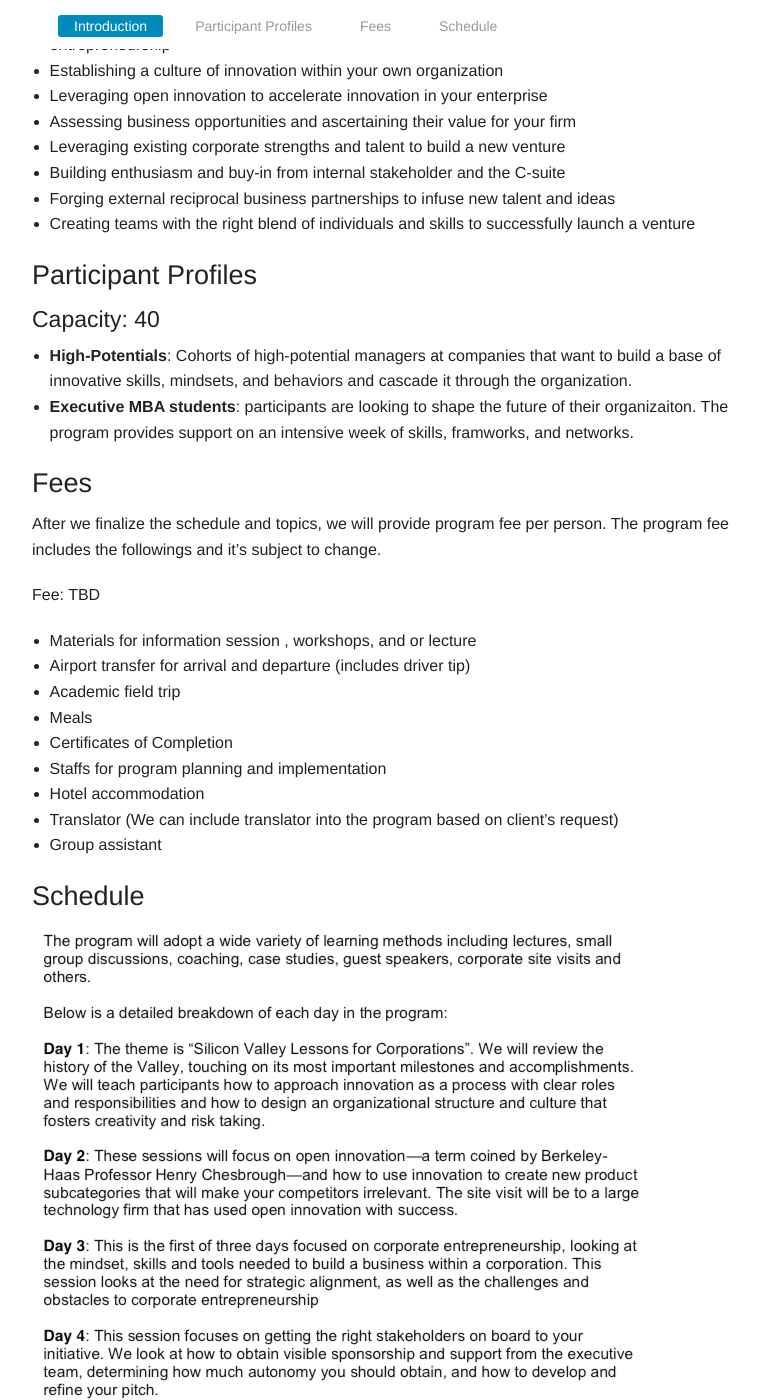
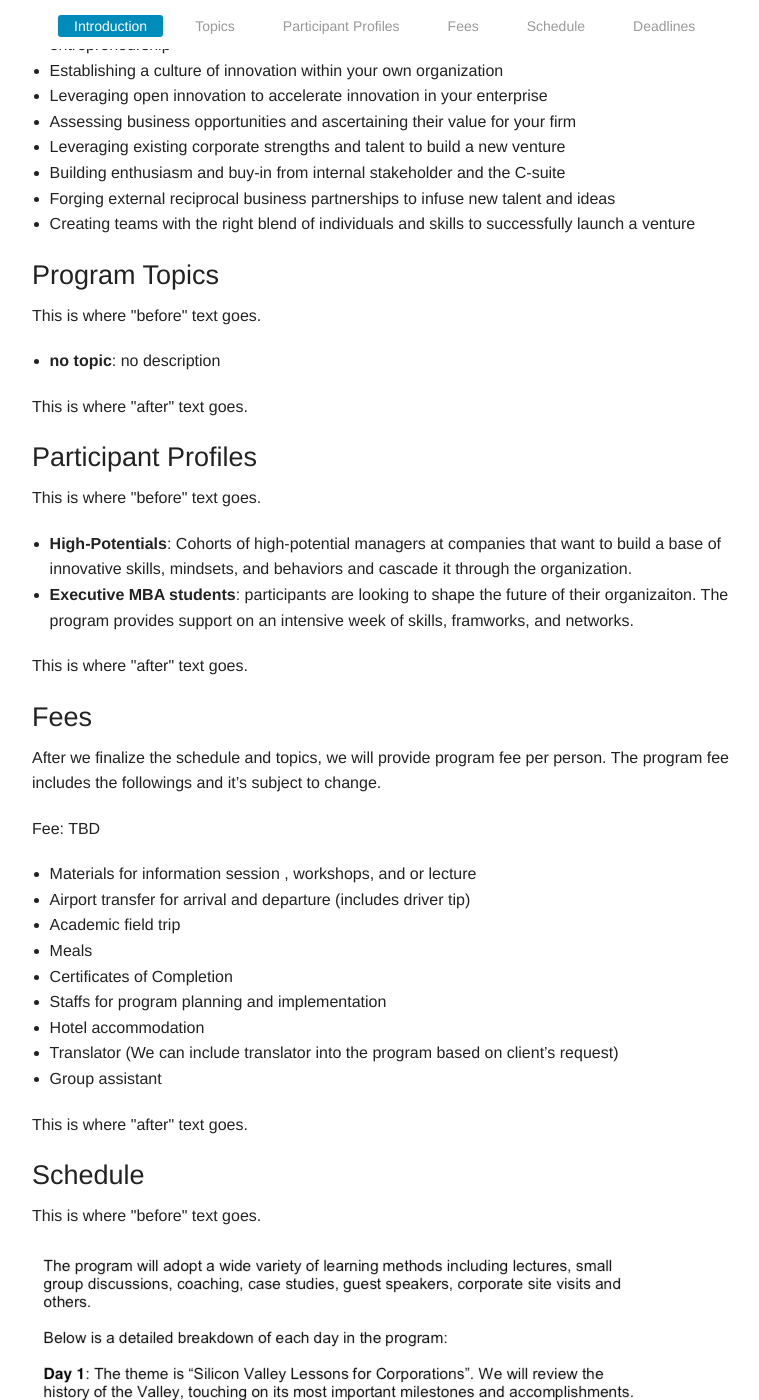
Before and after one commit to LeftNote/Global-Innovation, a Jekyll site: the page built from programs/executive-management-program.html, in a window 1280 px wide and 1400 px high, scrolled down 838 px. Shown: the whole window, without its empty margins (373-1132 px from the left). Built offline with Jekyll 4.4.1, drawn with Linux system fonts in a browser that asks for light colours; some of the changed text lies outside the part shown.

Commit message:
finalized data structure

```diff
--- a/_data/programs/emp.yml
+++ b/_data/programs/emp.yml
@@ -1,3 +1,23 @@
+---
+deadlines:
+  after: "This is where \"after\" text goes."
+  application: "no deadline"
+  before: "This is where \"before\" text goes."
+  payment: "no deadline"
+fees:
+  after: "This is where \"after\" text goes."
+  before: "After we finalize the schedule and topics, we will provide program fee per person. The program fee includes the followings and it’s subject to change."
+  fee: TBD
+  items:
+    - "Materials for information session , workshops, and or lecture"
+    - "Airport transfer for arrival and departure (includes driver tip)"
+    - "Academic field trip"
+    - Meals
+    - "Certificates of Completion"
+    - "Staffs for program planning and implementation"
+    - "Hotel accommodation"
+    - "Translator (We can include translator into the program based on client’s request)"
+    - "Group assistant"
 introduction: |
     The Univesrity of California, Berkeley is known as an inoovator in business. UC Bekreley is a world-recognized leader in breaking down industry and academic boundaries and developing dynamic, multi- disciplinary approaches to solving complex business and societal challenges. This program will serve as a hub for brining together industry, research, and academics.
 
@@ -20,29 +40,24 @@
     - Building enthusiasm and buy-in from internal stakeholder and the C-suite
     - Forging external reciprocal business partnerships to infuse new talent and ideas
     - Creating teams with the right blend of individuals and skills to successfully launch a venture
-
-participants:
-    capacity: 40
-    profiles:
-        - name: High-Potentials
-          description: Cohorts of high-potential managers at companies that want to build a base of innovative skills, mindsets, and behaviors and cascade it through the organization.
-        - name: Executive MBA students
-          description: participants are looking to shape the future of their organizaiton. The program provides support on an intensive week of skills, framworks, and networks.
-
-
-fees:
-    before: After we finalize the schedule and topics, we will provide program fee per person. The program fee includes the followings and it’s subject to change.
-    after:
-    fee: TBD
-    items:
-        - Materials for information session , workshops, and or lecture
-        - Airport transfer for arrival and departure (includes driver tip)
-        - Academic field trip
-        - Meals
-        - Certificates of Completion
-        - Staffs for program planning and implementation
-        - Hotel accommodation
-        - Translator (We can include translator into the program based on client’s request)
-        - Group assistant
-
-schedule_image: emp_schedule.png
+participant_profiles:
+  after: "This is where \"after\" text goes."
+  before: "This is where \"before\" text goes."
+  profiles:
+    -
+      description: "Cohorts of high-potential managers at companies that want to build a base of innovative skills, mindsets, and behaviors and cascade it through the organization."
+      name: High-Potentials
+    -
+      description: "participants are looking to shape the future of their organizaiton. The program provides support on an intensive week of skills, framworks, and networks."
+      name: "Executive MBA students"
+program_topics:
+  after: "This is where \"after\" text goes."
+  before: "This is where \"before\" text goes."
+  topics:
+    -
+      description: "no description"
+      name: "no topic"
+schedule:
+  after: "This is where \"after\" text goes."
+  before: "This is where \"before\" text goes."
+  image: emp_schedule.png
--- /dev/null
+++ b/_data/programs/gip.yml
@@ -0,0 +1,58 @@
+---
+deadlines:
+  after: "This is where \"after\" text goes."
+  application: "no deadline"
+  before: "This is where \"before\" text goes."
+  payment: "no deadline"
+fees:
+  after: "*Please note program fee does NOT include translator, airfare, visa application fees and personal spending."
+  before: "After we finalize the schedule and topics, we will provide program fee per person. The program fee includes the followings and it’s subject to change."
+  fee: "Five-Day: USD6700*"
+  items:
+    - Lectures
+    - Materials
+    - "Group airport transfer for arrival and departure"
+    - "Academic field trip transportation for 2 field trips"
+    - "Orientation, campus tour and welcome lunch"
+    - "Farewell lunch and awards ceremony"
+    - "Program Gifts"
+    - "Certificates of Completion"
+    - "Staff for program planning and implementation"
+    - "Double occupancy hotel stay with complimentary breakfast, wireless and shuttle to/from"
+    - "campus for classes"
+    - "Daily meals"
+    - "Group assistant"
+introduction: |
+    The program covers various topics. Participants will have lectures each morning and discussion or a company visit each afternoon. The duration of the program is either three for five days.
+    Our goal is to let participants not only learn from classes but also learn from their competitors. Most companies are facing the same questions: What should we do next after completing all residential / commercial property projects? How can we make our company more competitive, and how can we internationalize in today’s world? What should we do to improve our management skills and team to make us more competitive?
+    We will discuss all these popular topics in class and also visit and communicate with famous local companies to learn more!
+participant_profiles:
+  after: "This is where \"after\" text goes."
+  before: "This is where \"before\" text goes."
+  profiles:
+    -
+      description: "No profile description"
+      name: "No Profile"
+program_topics:
+  after: "This is where \"after\" text goes."
+  before: "It can be customized to fit each group’s requirement."
+  topics:
+    -
+      description: "This course focuses on the central role operations plays in a company's success, and the analytic tools that are required for strong managerial decision-making. The course emphasizes the strategic advantages provided by the operations function to strong organizations. Students will be exposed to such topics as operations strategies, supply chains, process design and analysis, lean manufacturing, Six Sigma, and other approaches to managing quality."
+      topic: "Business Operations"
+    -
+      description: "In this hands-on course, an organizational model for understanding internationalization is defined. Students will compare the internationalization processes of three organization types: the mass production organization; the disaggregated production organization; and the project- based organization. Each organization type responds differently to critical elements of the internationalization process, namely, the focus of entry, the degree of presence and physical presence requirements in the foreign market, which in turn influence what modal forms, are adopted as the process progresses. Lastly, students will observe different approaches to resource commitment in the foreign market over time."
+      topic: "Organizational Internationalization"
+    -
+      description: "Recent demands on organizations to be flexible, agile, and responsive to the marketplace and global economy have highlighted the need for organizational transformation and change. Leaders play a major role in the success of these programs. When a leader lacks the ability to exhibit effective behaviors during an organizational change effort, they can waste significant time, money, and energy and unnecessarily burden employees. Using a highly interactive, team-based, and competitive format that is sure to facilitate the sharing of knowledge, we explore a number of leadership-based factors impacting the success of both large- and small- scale organizational transformation and change programs."
+      topic: "Organizational Transformation"
+    -
+      description: "This course explores the complex environment in which international marketing operations are carried out, including the influence of market size; regional trade; social, cultural, legal and political dimensions; market entry strategies; branding and pricing decisions; market channels and other tactics for effective international marketing. Special attention is paid to the experiences of multinationals based in developed countries, but operating in developing countries."
+      topic: "International Marketing"
+    -
+      description: "Operations strategy can be distinguished from business strategy by its focus on executing the business strategy and delivering the value proposition. This course provides frameworks to analyze strategic issues in manufacturing and service operations and to study the relationships between companies and their suppliers, customers, and competitors. Students will develop skills to optimize the operational processes used to design, produce, distribute, and deliver goods and services."
+      topic: "Business Operational Strategy"
+schedule:
+  after: "*Please note this schedule is subject to change. We will finalize the program topic selection then finalize the schedule."
+  before: "This is where \"before\" text goes."
+  image: gip_schedule.png
--- a/programs/executive-management-program.html
+++ b/programs/executive-management-program.html
@@ -10,9 +10,11 @@
     <div data-magellan-expedition="fixed">
         <dl class="sub-nav">
             <dd data-magellan-arrival="intro"><a href="#intro">Introduction</a></dd>
+            <dd data-magellan-arrival="topics"><a href="#topics">Topics</a></dd>
             <dd data-magellan-arrival="participants"><a href="#participants">Participant Profiles</a></dd>
             <dd data-magellan-arrival="fees"><a href="#fees">Fees</a></dd>
             <dd data-magellan-arrival="schedule"><a href="#schedule">Schedule</a></dd>
+            <dd data-magellan-arrival="deadlines"><a href="#deadlines">Deadlines</a></dd>
         </dl>
     </div>
 
@@ -22,15 +24,27 @@
     <h3 data-magellan-destination="intro">Introduction</h3>
     <p>{{ program.introduction | markdownify }}</p>
 
+    <!-- Program Topics -->
+    <a name="topics"></a>
+    <h3 data-magellan-destination="topics">Program Topics</h3>
+    <p>{{ program.program_topics.before }}</p>
+    <ul>
+        {% for topic in program.program_topics.topics %}
+            <li><strong>{{ topic.name }}</strong>: {{ topic.description }}</li>
+        {% endfor %}
+    </ul>
+    <p>{{ program.program_topics.after }}</p>
+
     <!-- Participants profile section -->
     <a name="participants"></a>
     <h3 data-magellan-destination="participants" >Participant Profiles</h3>
-    <h4>Capacity: {{ program.participants.capacity }}</h4>
+    <p>{{ program.participant_profiles.before }}</p>
     <ul>
-        {% for profile in program.participants.profiles %}
+        {% for profile in program.participant_profiles.profiles %}
             <li><strong>{{ profile.name }}</strong>: {{ profile.description }}</li>
         {% endfor %}
     </ul>
+    <p>{{ program.participant_profiles.after }}</p>
 
     <!-- Fees section -->
     <a name="fees"></a>
@@ -44,8 +58,17 @@
     </ul>
     <p>{{ program.fees.after }}</p>
 
-    <!-- Schedule section, image only -->
+    <!-- Schedule section -->
     <a name="schedule"></a>
     <h3 data-magellan-destination="schedule">Schedule</h3>
-    <img src="/assets/program_info/{{ program.schedule_image }}">
+    <p>{{ program.schedule.before }}</p>
+    <img src="/assets/program_info/{{ program.schedule.image }}">
+    <p>{{ program.schedule.after }}</p>
+
+    <a name="deadlines"></a>
+    <h3 data-magellan-destination="deadlines">Deadlines</h3>
+    <p>{{ program.deadlines.before }}</p>
+    <p><strong>Application Deadline: </strong>: {{ program.deadlines.application }} </p>
+    <p><strong>Payment Deadline: </strong>: {{ program.deadlines.payment }} </p>
+    <p>{{ program.deadlines.after }}</p>
 </div>
```
Also changed, not shown: assets/program_info/gip_schedule.png (added).
